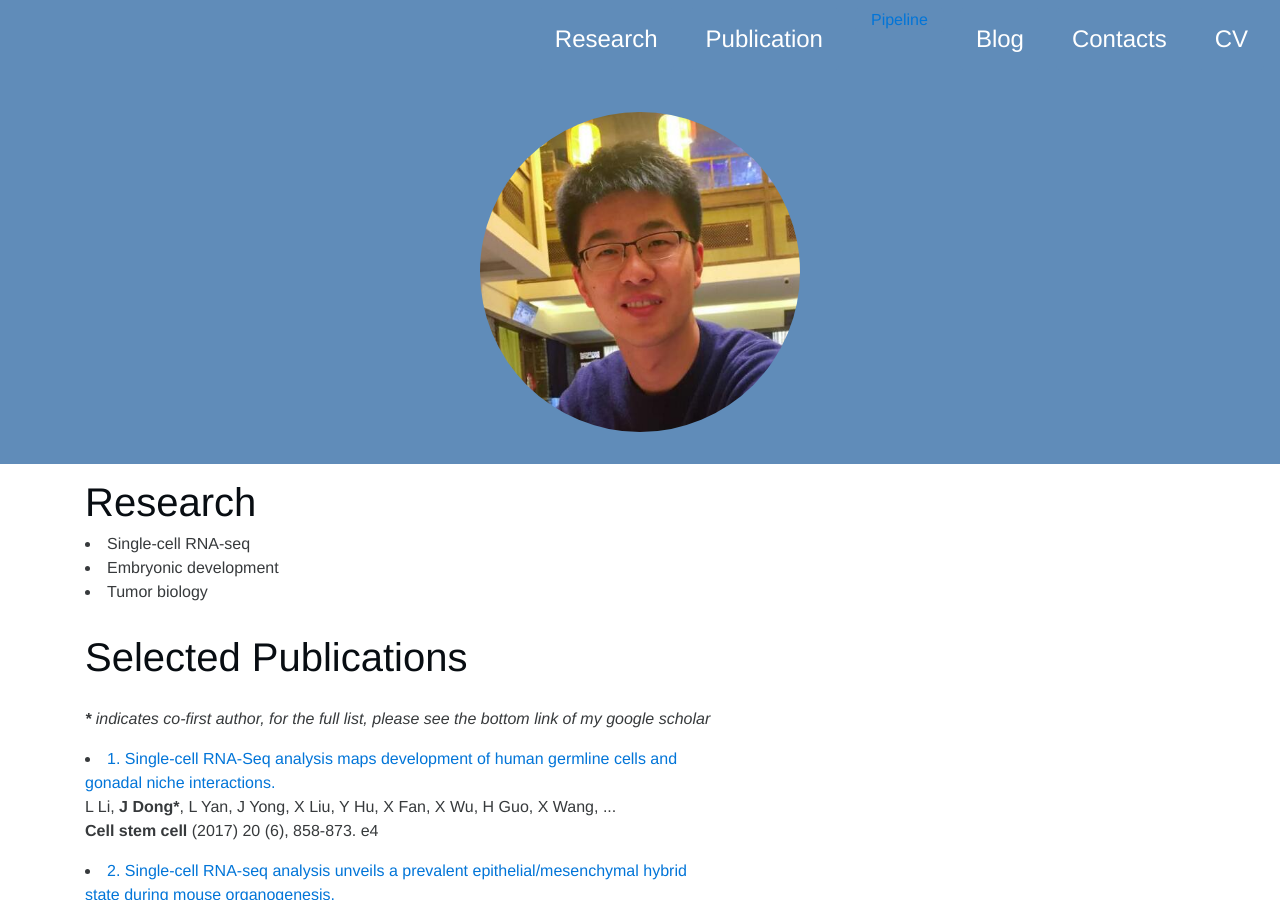
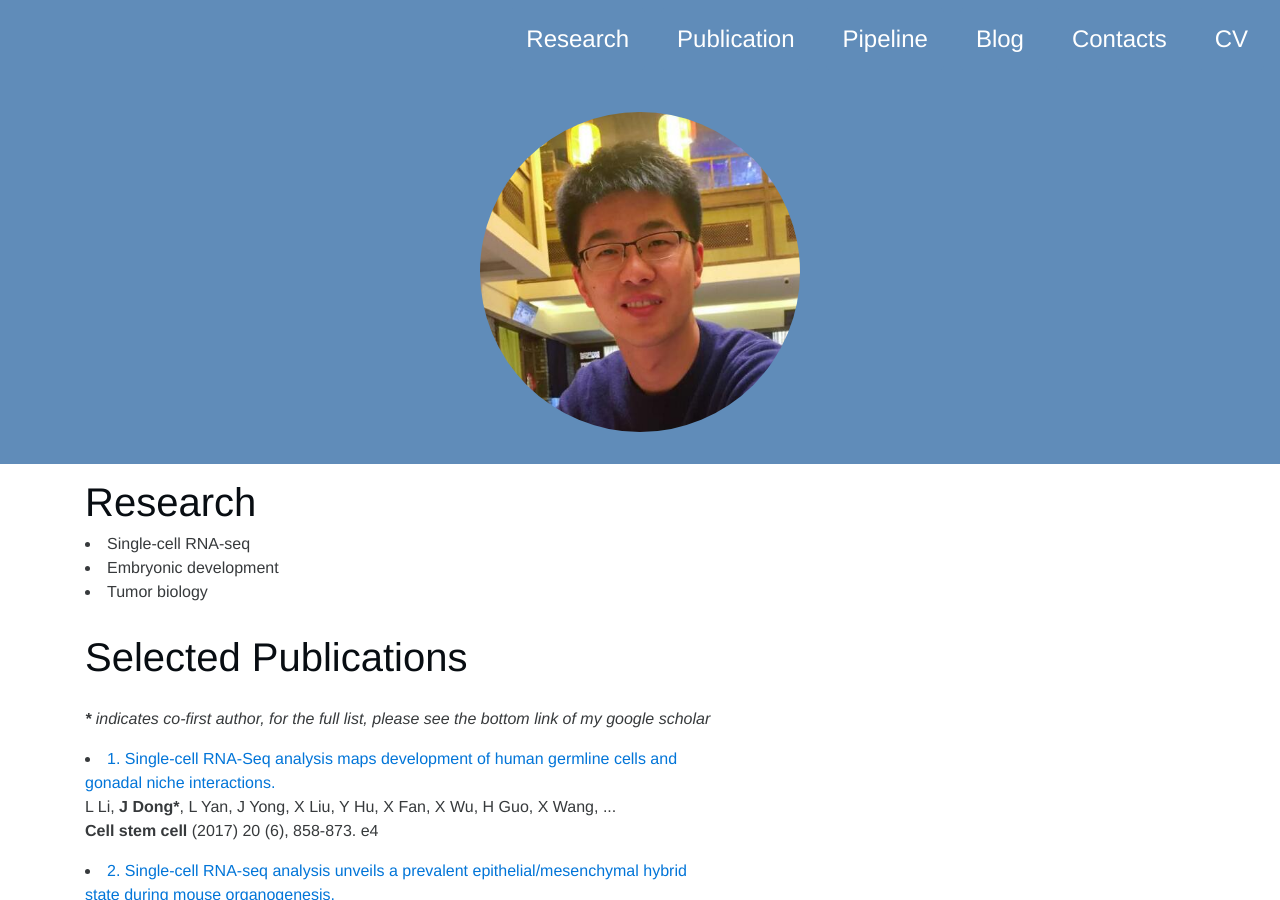
Before and after one commit to zorrodong/zorrodong.github.io, a Jekyll site: the page built from index.html, in a window 1280 px wide and 900 px high. Built offline with Jekyll 4.4.1, drawn with Linux system fonts in a browser that asks for light colours; nearby versions of some CDN libraries.

Commit message:
Update navbar.html

```diff
--- a/_includes/navbar.html
+++ b/_includes/navbar.html
@@ -21,7 +21,7 @@
             </li>
 
             <li class="nav-item">
-		<a href="{{ site.baseurl }}/Pipeline/">Pipeline</a>
+		<div class="nav-link" data-link="{{site.baseurl}}/Pipeline/">Pipeline</div>
 	    </li>
 
             <li class="nav-item">
```
